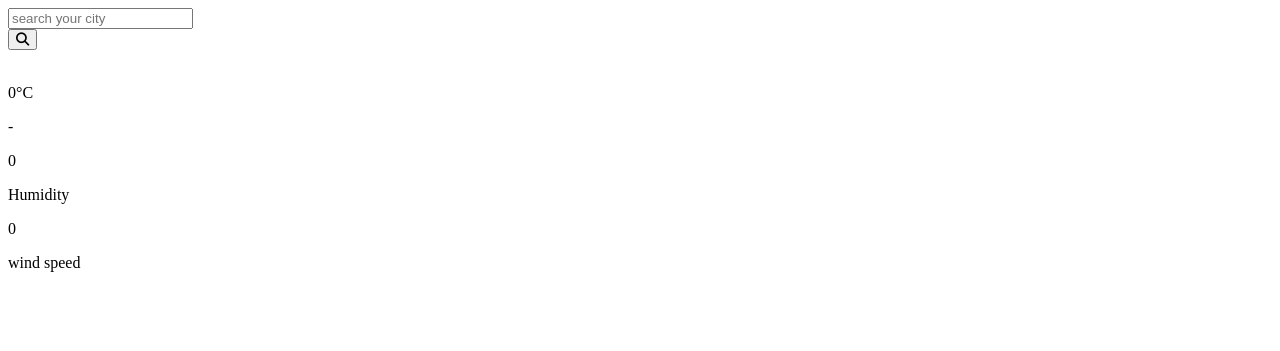
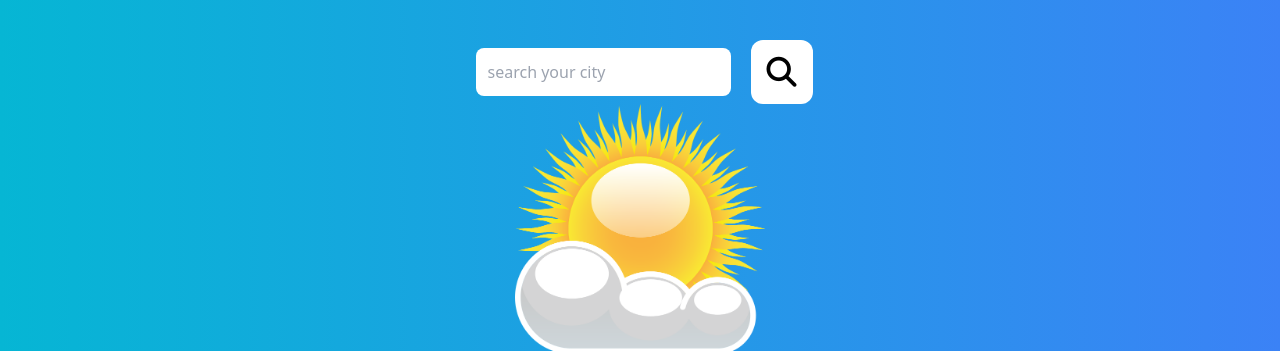
Before and after one commit to RohitMunda07/Business-Landing-Page, a website: page index.html in a window 1280 px wide. Shown: the top 351 px of the page. Drawn offline with Linux system fonts and the light colour scheme; the site is published under a folder, as on GitHub Pages, so addresses that start at the root find nothing.

Commit message:
Update index.html

```diff
--- a/index.html
+++ b/index.html
@@ -7,14 +7,14 @@
     <title>My Weather</title>
 
     <!-- OUTPUT CSS -->
-    <link rel="stylesheet" href="/dist/output.css">
+    <link rel="stylesheet" href="./dist/output.css">
 
     <!-- FONT AWESOME -->
     <link rel="stylesheet" href="https://cdnjs.cloudflare.com/ajax/libs/font-awesome/6.7.1/css/all.min.css"
         integrity="sha512-5Hs3dF2AEPkpNAR7UiOHba+lRSJNeM2ECkwxUIxC1Q/FLycGTbNapWXB4tP889k5T5Ju8fs4b1P5z/iB4nMfSQ=="
         crossorigin="anonymous" referrerpolicy="no-referrer" />
 
-        <link rel="shortcut icon" href="/src/img/favicon.png" type="image/x-icon">
+        <link rel="shortcut icon" href="./src/img/favicon.png" type="image/x-icon">
 </head>
 
 <body class="bg-slate-600 ">
@@ -34,7 +34,7 @@
         <!-- main section -->
         <main class="flex items-center flex-col min-w-96">
             <div class="space-y-3">
-                <img id="img" class="w-[250px] h-[250px]" src="/src/img/sunny.png" alt="">
+                <img id="img" class="w-[250px] h-[250px]" src="./src/img/sunny.png" alt="">
                 <p id="temp" class="text-5xl font-bold text-white text-center">0°C</p>
                 <p id="place" class="text-5xl font-light text-white text-center">-</p>
                 <p id="type" class="text-5xl font-light text-white text-center"></p>
@@ -58,6 +58,6 @@
 </body>
 
 <!-- MAIN JS -->
-<script src="/dist/script.js"></script>
+<script src="./dist/script.js"></script>
 
 </html>
```
